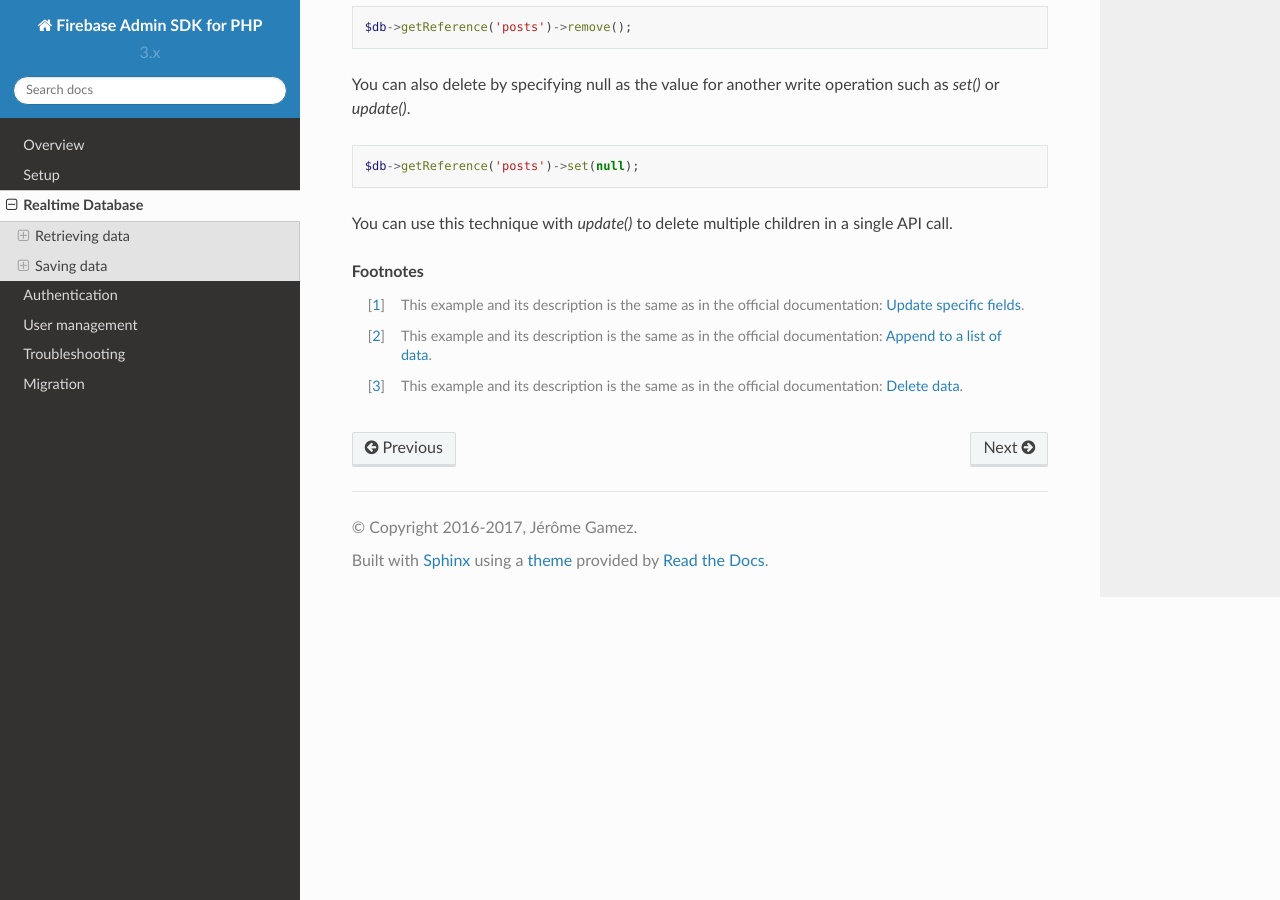
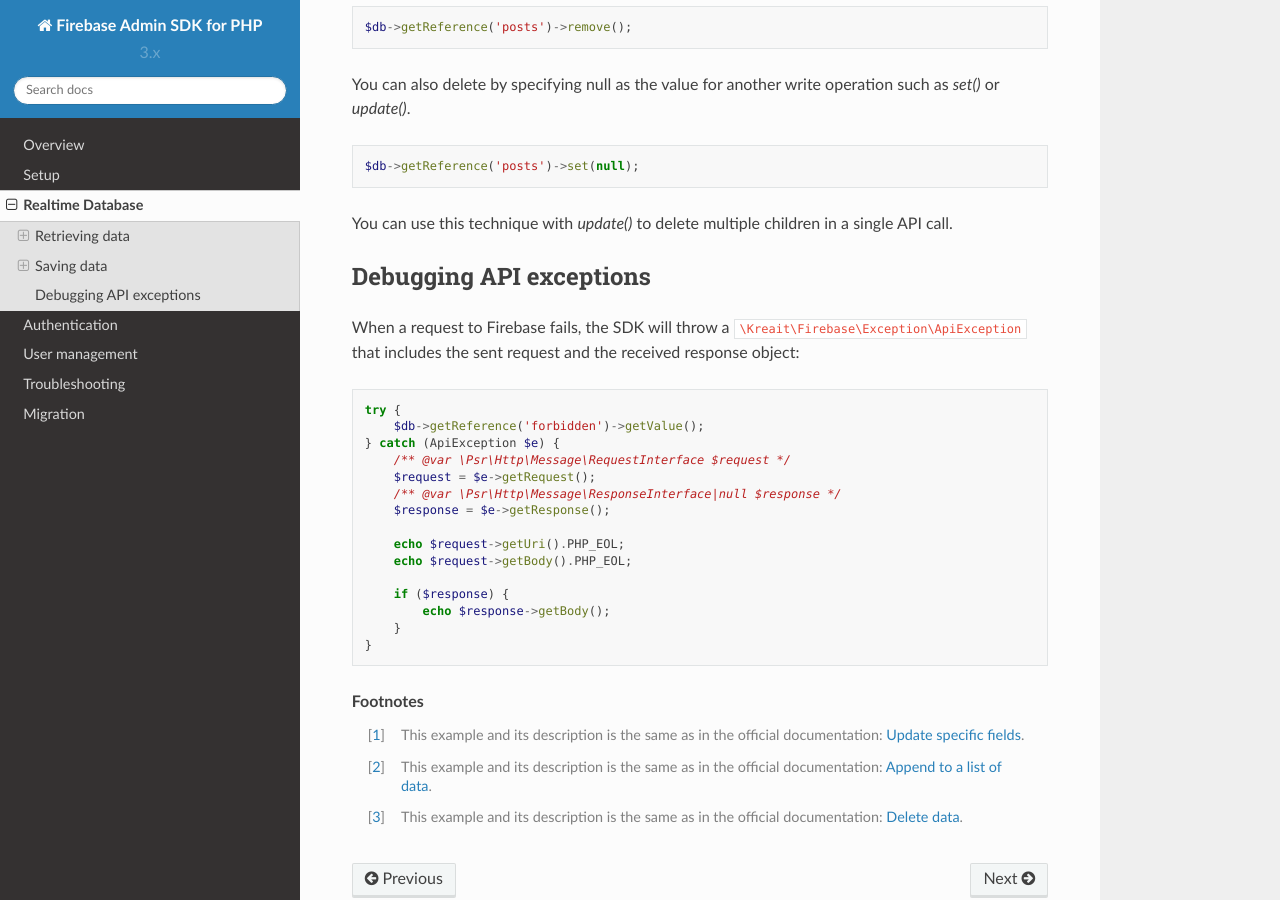
Before and after one commit to kreait/firebase-php, a Sphinx documentation site: the page built from docs/realtime-database.rst, in a window 1280 px wide and 900 px high, scrolled down 6503 px. Built offline with Sphinx 7.4.7 and the Read the Docs theme 2.0.0, drawn with Linux system fonts in a browser that asks for light colours.

Commit message:
Enable API exceptions to be debuggable

```diff
--- a/docs/realtime-database.rst
+++ b/docs/realtime-database.rst
@@ -352,6 +352,32 @@
 
 You can use this technique with `update()` to delete multiple children in a single API call.
 
+************************
+Debugging API exceptions
+************************
+
+When a request to Firebase fails, the SDK will throw a ``\Kreait\Firebase\Exception\ApiException`` that
+includes the sent request and the received response object:
+
+.. code-block:: php
+
+    try {
+        $db->getReference('forbidden')->getValue();
+    } catch (ApiException $e) {
+        /** @var \Psr\Http\Message\RequestInterface $request */
+        $request = $e->getRequest();
+        /** @var \Psr\Http\Message\ResponseInterface|null $response */
+        $response = $e->getResponse();
+
+        echo $request->getUri().PHP_EOL;
+        echo $request->getBody().PHP_EOL;
+
+        if ($response) {
+            echo $response->getBody();
+        }
+    }
+
+
 .. rubric:: Footnotes
 
 .. [#f1] This example and its description is the same as in the official documentation:
```
Also changed, not shown: CHANGELOG.md (+5 -0 lines), 2 other files.
